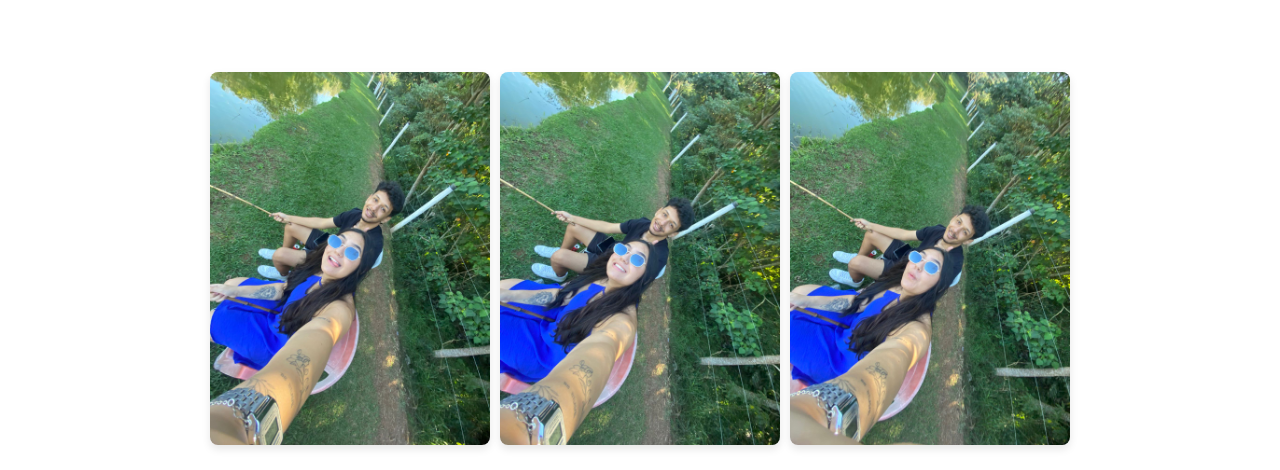
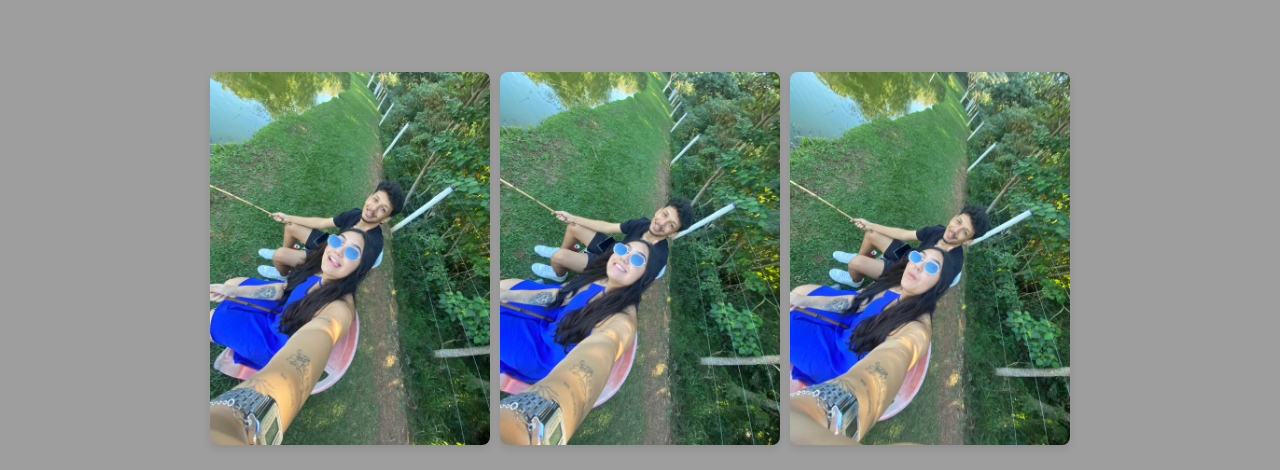
Before and after one commit to pedrosamegima/CharlieBrown, a plain HTML site: page nossaPlay.html in a window 1280 px wide. Shown: the part 492-962 px from the top of the page. Drawn offline with nearby package versions, Linux system fonts and the light colour scheme; the site is published under a folder, as on GitHub Pages, so addresses that start at the root find nothing; a web font is replaced by a local one.

Commit message:
style 2 atualizado

```diff
--- a/css/style2.css
+++ b/css/style2.css
@@ -8,7 +8,7 @@
 }
 
 body {
-    background-image: url('/img/fundo_chalkboard_1920x1080.png');
+    background-image: url('../img/fundo_chalkboard_1920x1080.png');
     background-size: cover;
     background-repeat: no-repeat;
 }
```
